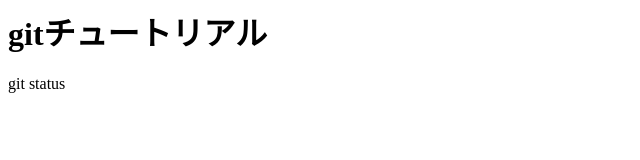
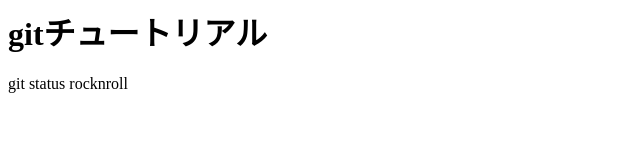
Before and after one commit to shiro-tamaki/git_tutorial, a plain HTML site: page index.html in a window 1280 px wide. Shown: the full height of the page, 0-640 px from the left. Drawn offline with Linux system fonts and the light colour scheme.

Commit message:
rocknroll

```diff
--- a/index.html
+++ b/index.html
@@ -1,2 +1,2 @@
 <h1>gitチュートリアル</h1>
-<p>git status</p>
+<p>git status rocknroll</p>
```
